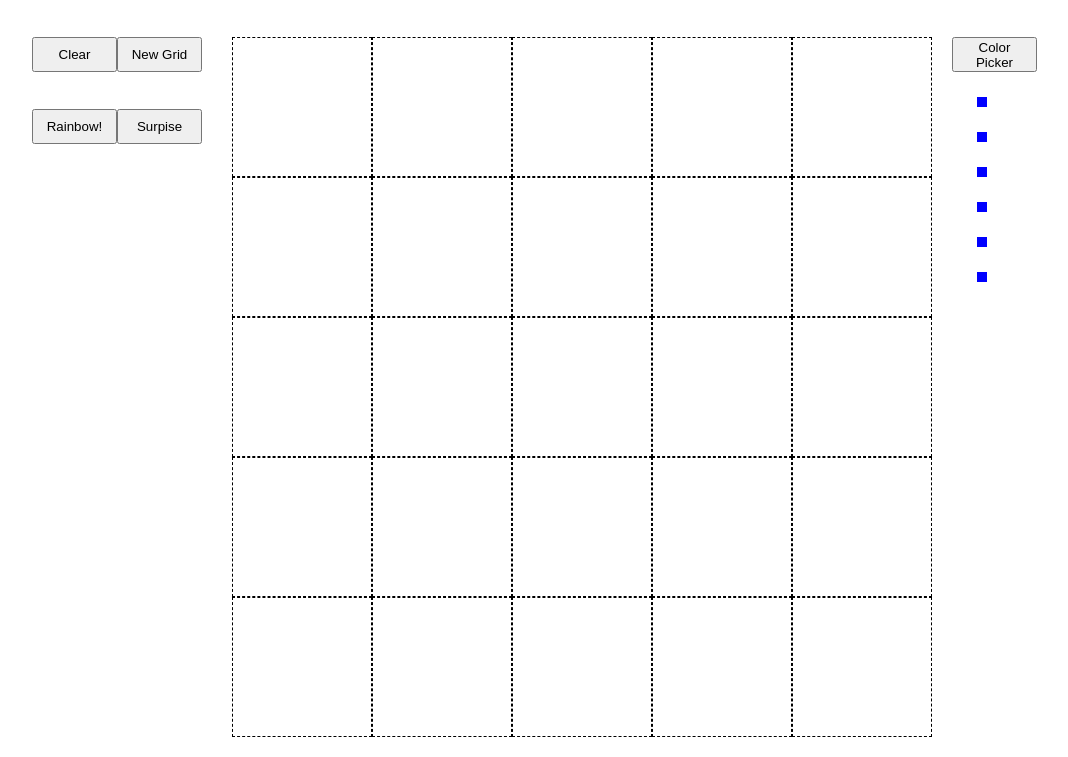
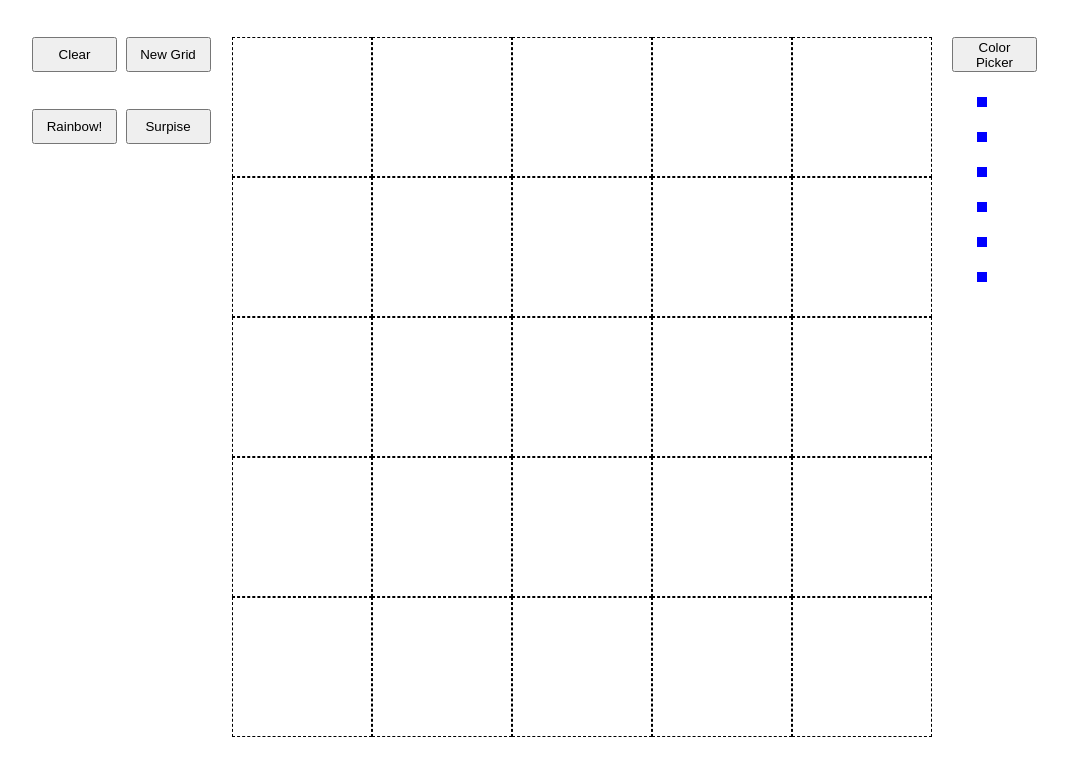
Before and after one commit to WoahJo/etch-a-sketch-2, a plain HTML site: page index.html in a window 1280 px wide. Shown: the part 166-923 px from the top of the page, without its empty margins (68-1136 px from the left). Drawn offline with Linux system fonts and the light colour scheme.

Commit message:
Resizing of the options group.

```diff
--- a/style.css
+++ b/style.css
@@ -24,7 +24,7 @@
         'clear create'
         'rainbow surprise'
     ;
-    width: 90%;
+    width: 110%;
     height: 20%;
     position: relative;
     right: 20px;
```
